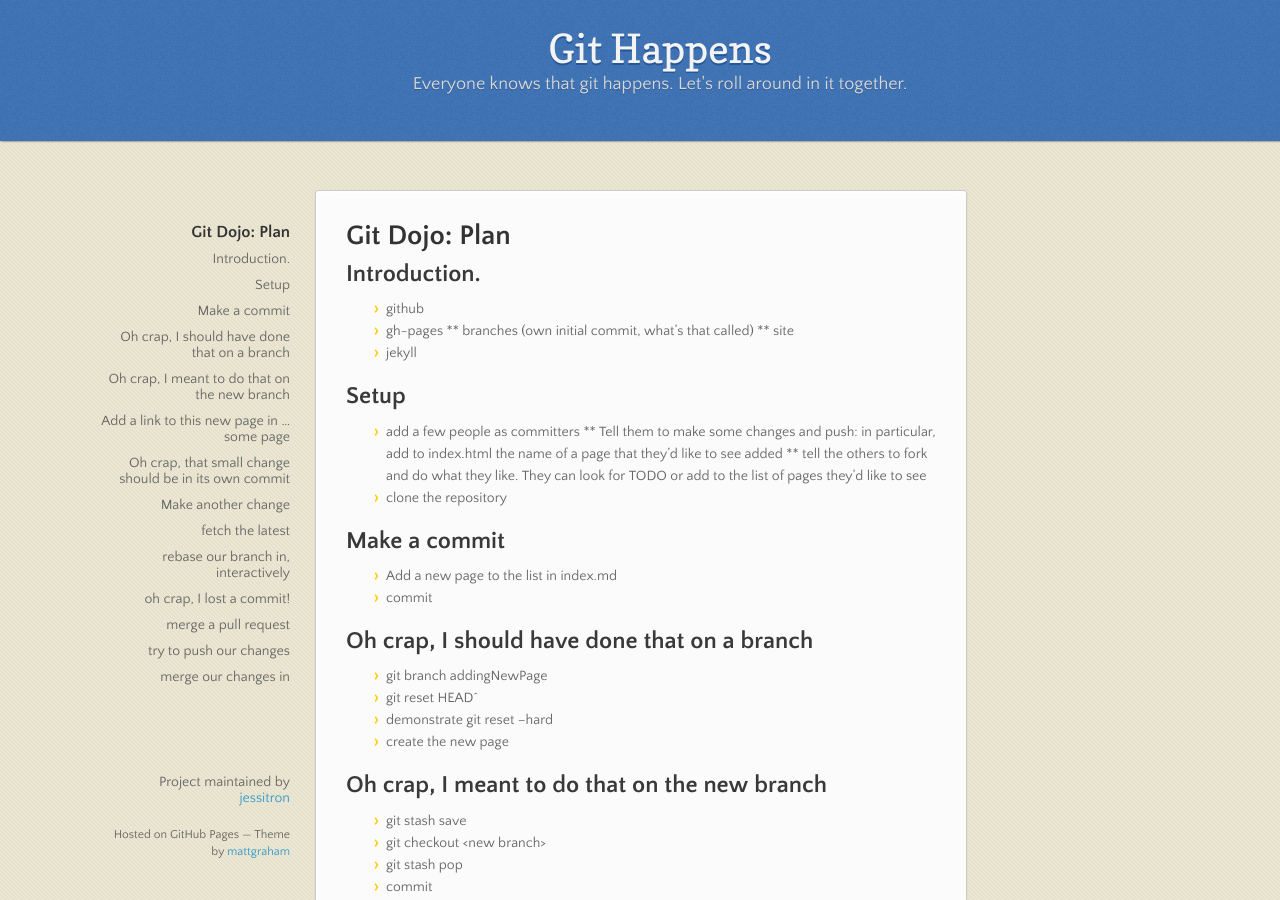
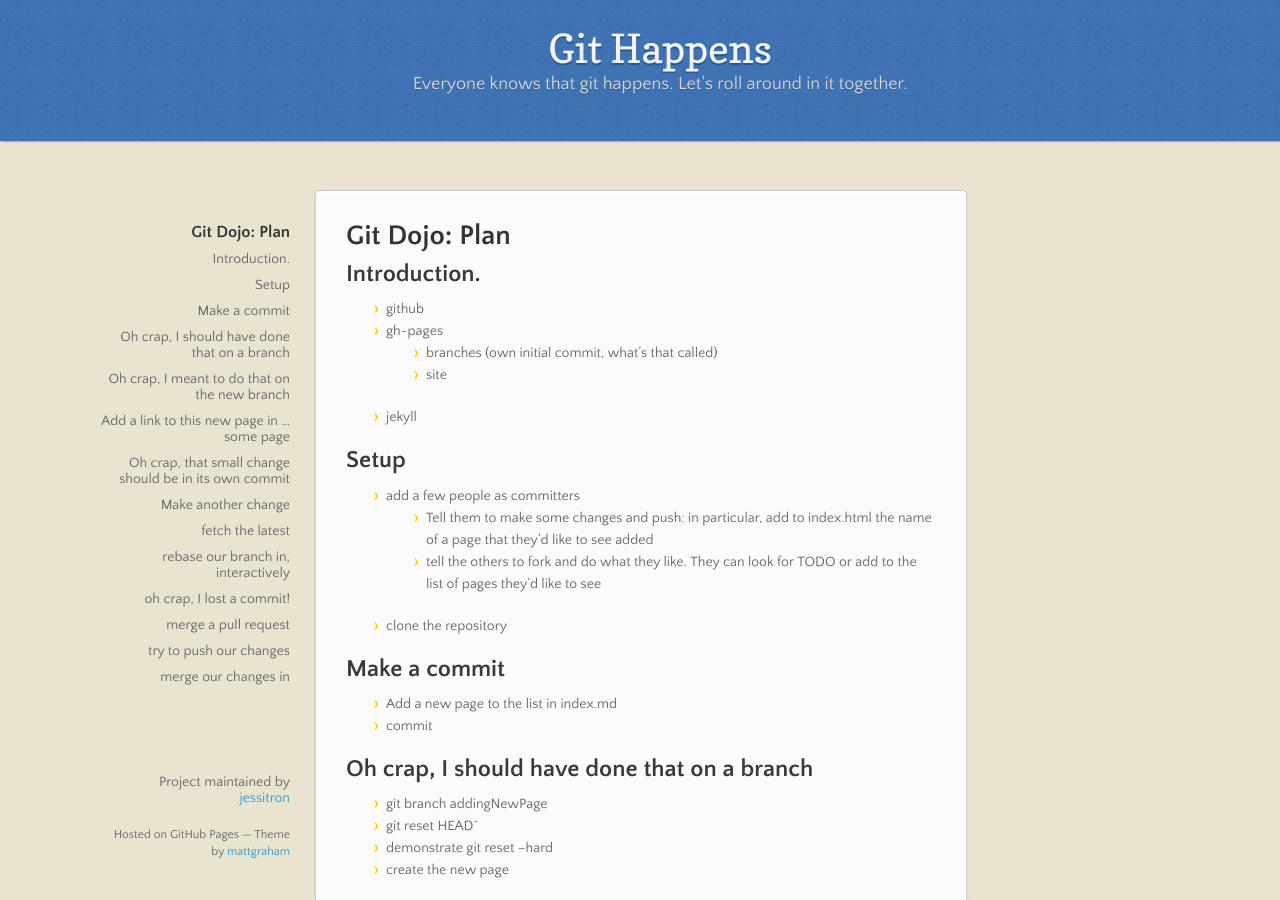
Before and after one commit to jessitron/git-happens, a Jekyll site: the page built from dojo.md, in a window 1280 px wide and 900 px high. Built offline with Jekyll 4.4.1, drawn with Linux system fonts in a browser that asks for light colours; nearby versions of some CDN libraries.

```diff
--- a/dojo.md
+++ b/dojo.md
@@ -8,14 +8,14 @@ saying: Let's roll around in it together.
 ## Introduction.
 * github
 * gh-pages
-** branches (own initial commit, what's that called)
-** site
+  * branches (own initial commit, what's that called)
+  * site
 * jekyll
 
 ## Setup
 * add a few people as committers
-** Tell them to make some changes and push: in particular, add to index.html the name of a page that they'd like to see added
-** tell the others to fork and do what they like. They can look for TODO or add to the list of pages they'd like to see
+  * Tell them to make some changes and push: in particular, add to index.html the name of a page that they'd like to see added
+  * tell the others to fork and do what they like. They can look for TODO or add to the list of pages they'd like to see
 * clone the repository
 
 ## Make a commit
```
